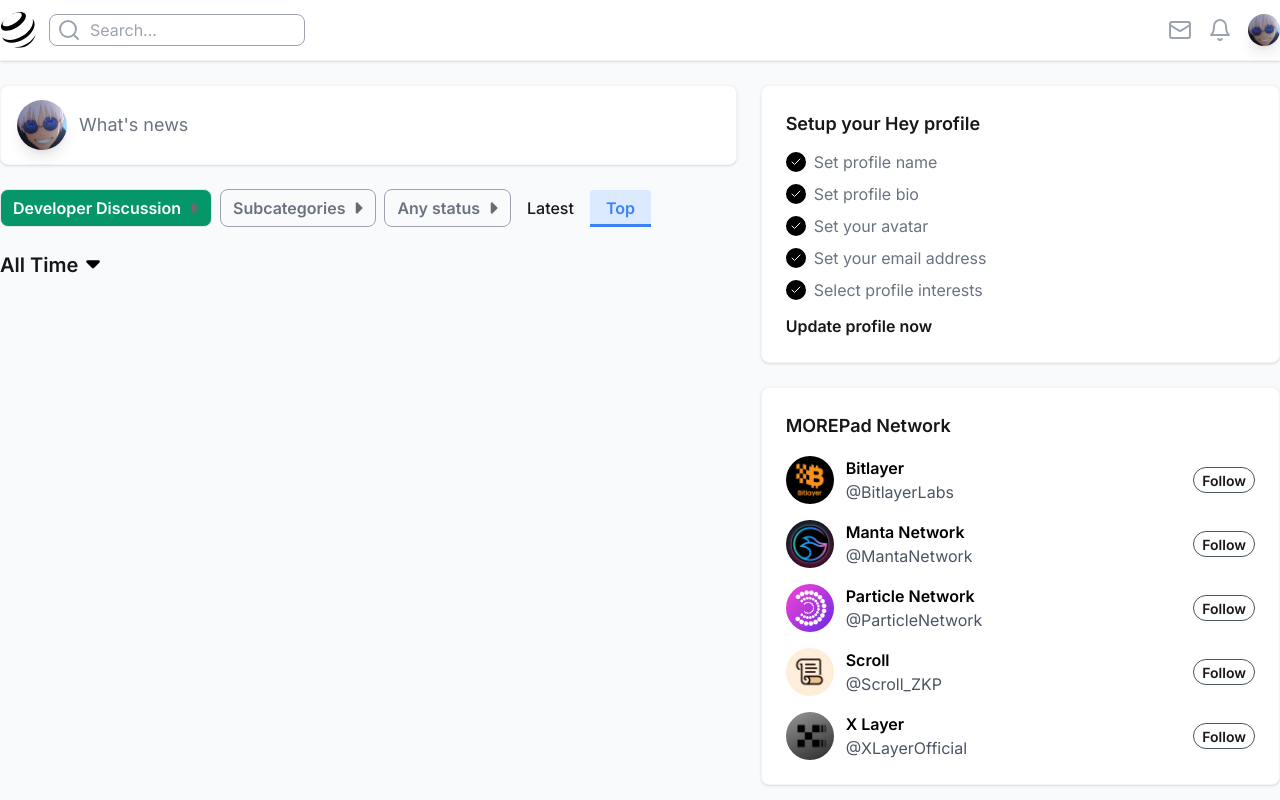
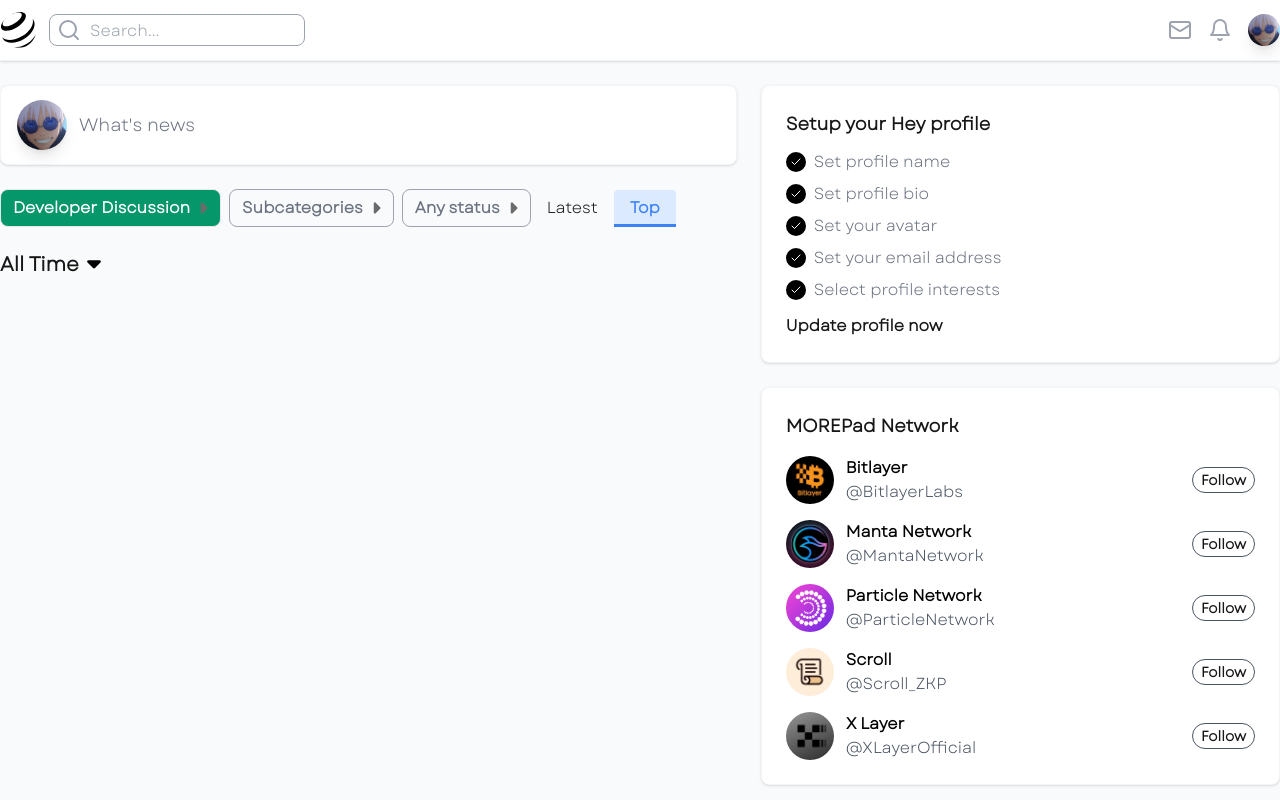
Before and after one commit to PhongThanh0907/demo_social, a Next.js app: page / in a window 1280 px wide. Shown: the top 800 px of the page. Built offline with nearby package versions, Linux system fonts and the light colour scheme.

Commit message:
update code

```diff
--- a/src/app/(main)/page.tsx
+++ b/src/app/(main)/page.tsx
@@ -133,7 +133,7 @@
           <div className="col-span-5 flex flex-col gap-6">
             <div className="border border-gray-100 shadow rounded-lg bg-white w-full flex items-center p-6 gap-2">
               <div>
-                <span className="text-lg font-semibold">
+                <span className="text-lg font-semibold ">
                   Setup your Hey profile
                 </span>
 
--- a/src/app/globals.css
+++ b/src/app/globals.css
@@ -1,6 +1,20 @@
 @tailwind base;
 @tailwind components;
 @tailwind utilities;
+
+@font-face {
+  font-family: "Garet-Book";
+  src: url("/fonts/Garet-Book.otf") format("truetype");
+  font-weight: normal;
+  font-style: normal;
+}
+
+@font-face {
+  font-family: "Garet-Heavy";
+  src: url("/fonts/Garet-Heavy.otf") format("truetype");
+  font-weight: 600;
+  font-style: normal;
+}
 
 :root {
   --background: #f9fafb;
@@ -8,11 +22,16 @@
 }
 
 
+
 body {
   color: var(--foreground);
   background: var(--background);
-  font-family: Arial, Helvetica, sans-serif;
+  font-family: "Garet-Book", sans-serif;
   margin: 0;
+}
+
+.font-600 {
+  font-family: "Garet-Heavy", sans-serif;
 }
 
 @layer utilities {
--- a/src/app/layout.tsx
+++ b/src/app/layout.tsx
@@ -1,8 +1,5 @@
 import type { Metadata } from "next";
-import { Inter } from "next/font/google";
 import "./globals.css";
-
-const inter = Inter({ subsets: ["latin"] });
 
 export const metadata: Metadata = {
   title: "Create Next App",
@@ -16,7 +13,7 @@
 }>) {
   return (
     <html lang="en">
-      <body className={inter.className}>{children}</body>
+      <body>{children}</body>
     </html>
   );
 }
```
Also changed, not shown: public/fonts/Garet-Book.otf (added), public/fonts/Garet-Heavy.otf (added).
